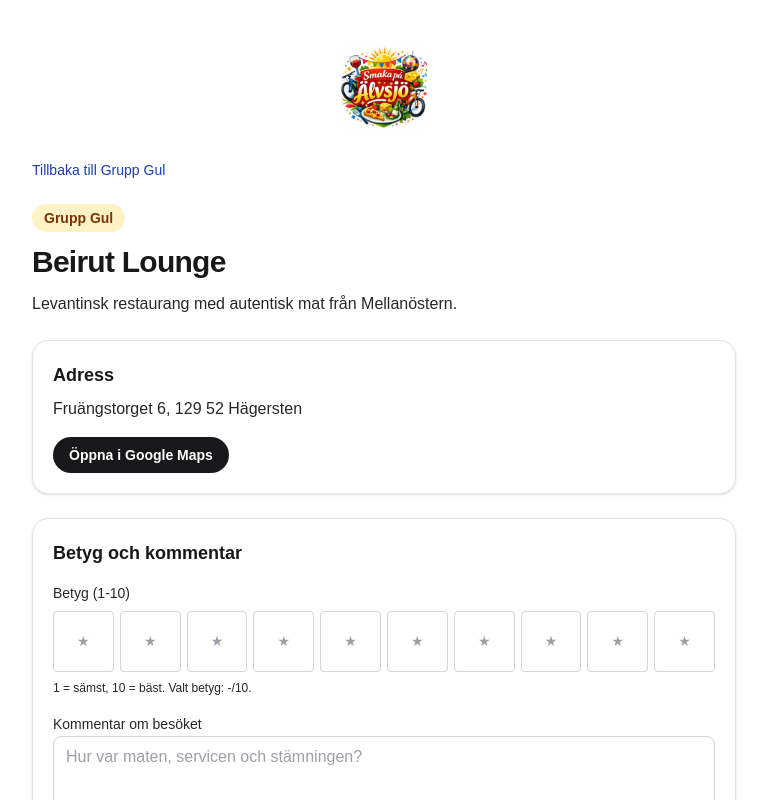
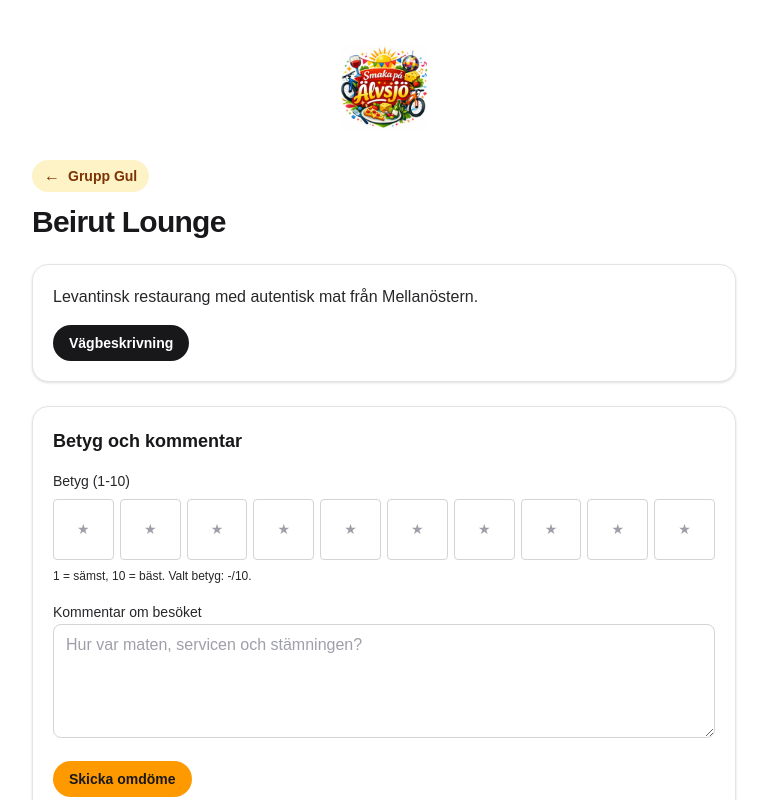
Before and after one commit to Kristina1000/smaka-pa-alvsjo, a Next.js app: page /restauranger/beirut in a window 1280 px wide. Shown: the top 800 px of the page, without its empty margins (256-1023 px from the left). Built offline with nearby package versions, Linux system fonts and the light colour scheme.

Commit message:
styling stuff

```diff
--- a/app/restauranger/[slug]/page.tsx
+++ b/app/restauranger/[slug]/page.tsx
@@ -49,9 +49,9 @@
 
   const groupTheme = groupThemeBySlug[backGroupSlug];
 
-  const mapsUrl = `https://www.google.com/maps/search/?api=1&query=${encodeURIComponent(
+  const mapsUrl = `https://www.google.com/maps/dir/?api=1&destination=${encodeURIComponent(
     restaurant.address,
-  )}`;
+  )}&travelmode=bicycling`;
 
   return (
     <main className="mx-auto flex w-full max-w-3xl flex-1 flex-col gap-6 px-4 py-10 sm:px-6 lg:px-8">
@@ -64,33 +64,32 @@
           className="h-auto w-24"
         />
       </div>
-      <Link
-        href={`/grupper/${backGroupSlug}`}
-        className="text-sm font-medium text-blue-800 hover:text-blue-900 dark:text-blue-400 dark:hover:text-blue-300"
-      >
-        Tillbaka till Grupp {backGroupName}
-      </Link>
 
       <header className="space-y-3">
-        <p className={`inline-flex rounded-full px-3 py-1 text-sm font-semibold ${groupTheme.headerBadgeClassName}`}>
+        <Link
+          href={`/grupper/${backGroupSlug}`}
+          className={`inline-flex items-center rounded-full px-3 py-1 text-sm font-semibold transition hover:opacity-90 ${groupTheme.headerBadgeClassName}`}
+        >
+          <span aria-hidden="true" className="mr-2 text-base">
+            ←
+          </span>
           Grupp {backGroupName}
-        </p>
+        </Link>
         <h1 className="text-3xl font-bold tracking-tight text-zinc-900 dark:text-zinc-100">
           {restaurant.name}
         </h1>
-        <p className="text-zinc-800 dark:text-zinc-300">{restaurant.description}</p>
+
       </header>
 
       <section className="rounded-2xl border border-zinc-200 bg-white p-5 shadow-sm dark:border-zinc-700 dark:bg-zinc-900">
-        <h2 className="text-lg font-semibold text-zinc-900 dark:text-zinc-100">Adress</h2>
-        <p className="mt-2 text-zinc-800 dark:text-zinc-300">{restaurant.address}</p>
-        <a
+       <p className="text-zinc-800 dark:text-zinc-300">{restaurant.description}</p>
+         <a
           href={mapsUrl}
           target="_blank"
           rel="noopener noreferrer"
           className="mt-4 inline-flex rounded-full bg-zinc-900 px-4 py-2 text-sm font-semibold text-white hover:bg-zinc-700 dark:bg-zinc-100 dark:text-zinc-900 dark:hover:bg-zinc-300"
         >
-          Öppna i Google Maps
+          Vägbeskrivning
         </a>
       </section>
 
```
